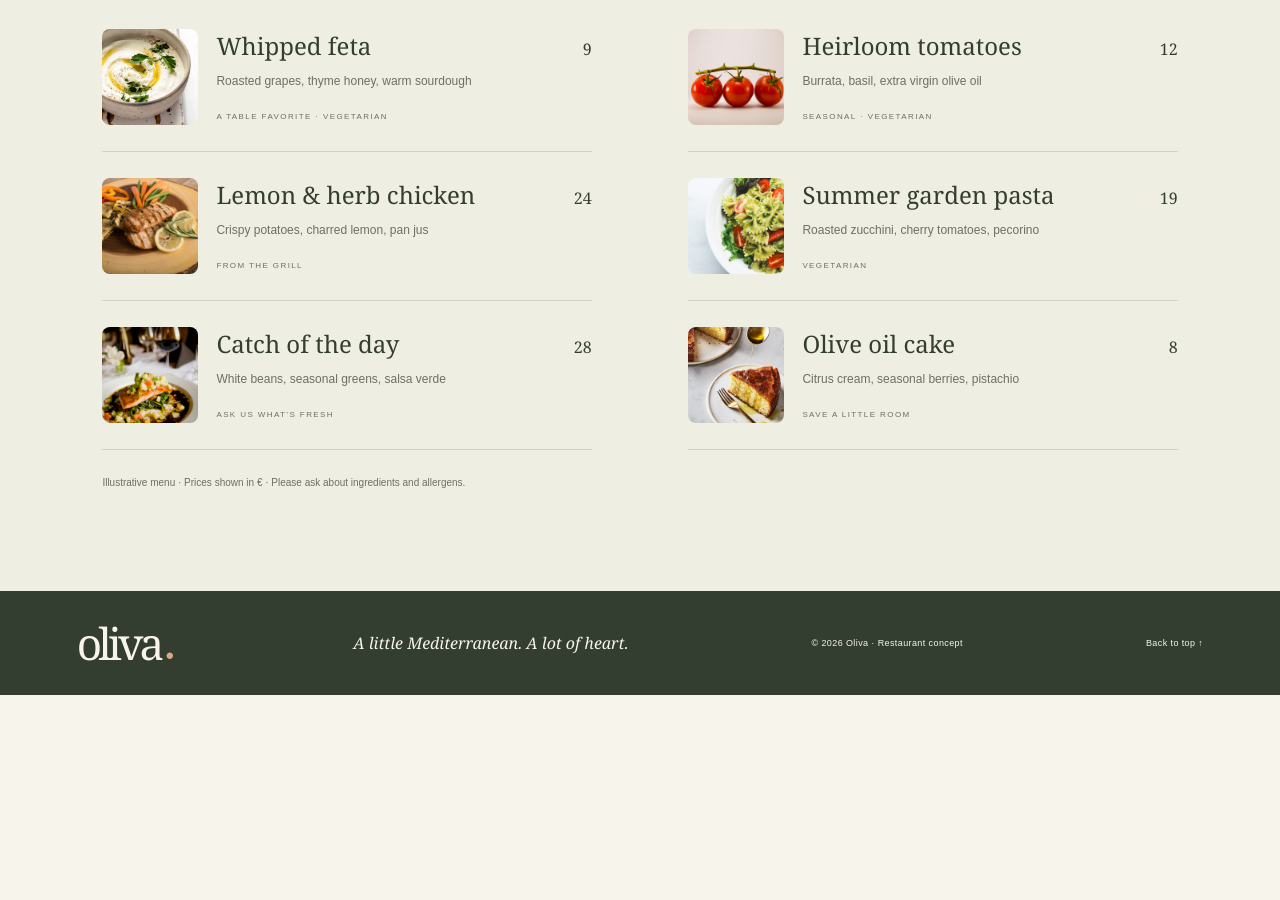
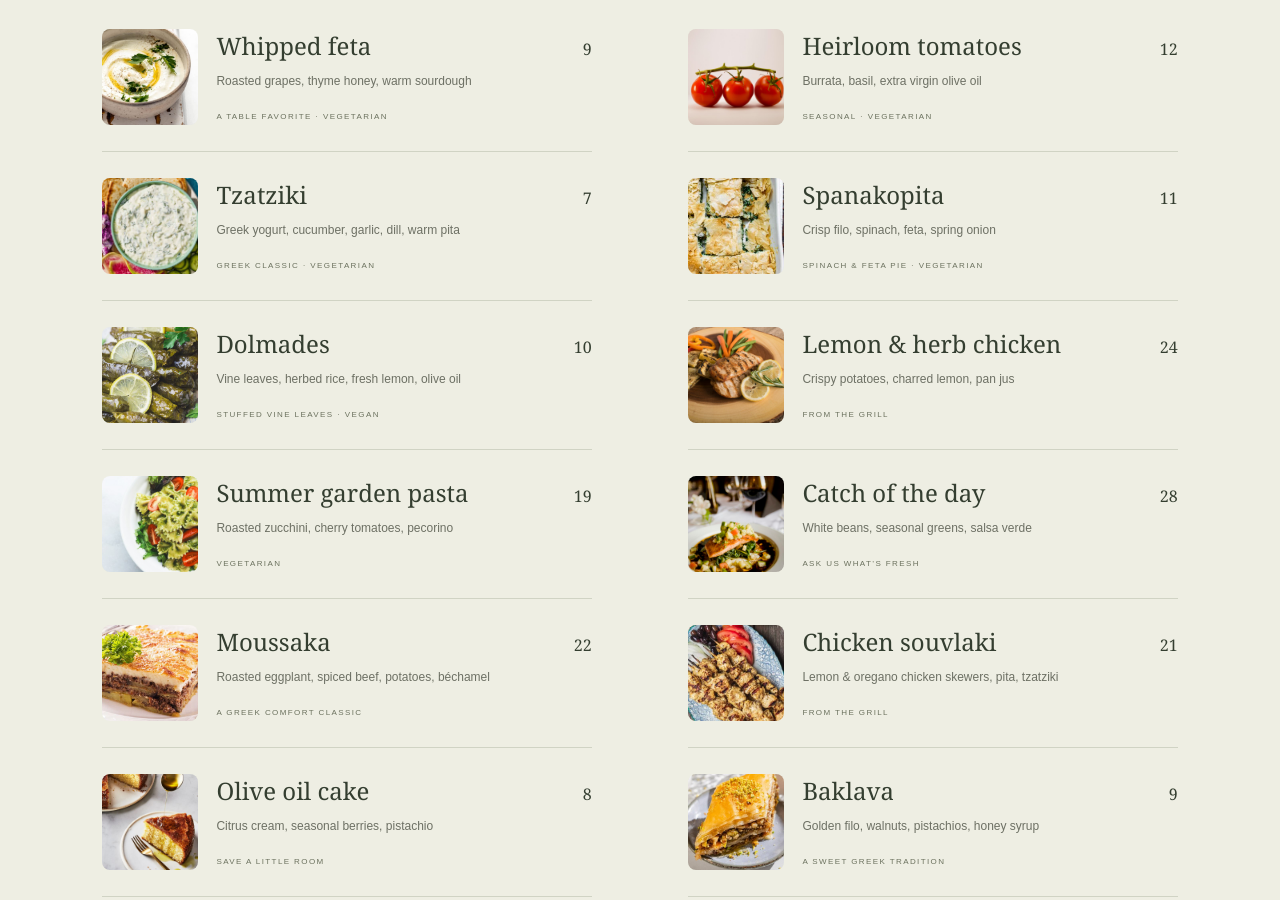
Before and after one commit to DiqingJunYao/restaurantWebpage0, a website: page menu.html in a window 1280 px wide. Shown: the part 410-1310 px from the top of the page. Before the commit the page ends 1105 px from the top, so only its background shows below. Drawn offline with Linux system fonts and the light colour scheme.

Commit message:
Update Site source

```diff
--- a/menu.html
+++ b/menu.html
@@ -87,6 +87,48 @@
             <span class="dish-tag">SEASONAL · VEGETARIAN</span>
             </div>
           </article>
+          <article class="dish" data-category="small">
+            <!-- DISH PHOTO: tzatziki.jpg — replace the thumbnail and full-size version with your own dish photograph. -->
+            <button class="dish-photo" type="button" data-full-image="src/images/menu/full/tzatziki.jpg" aria-label="Enlarge photo of Tzatziki" aria-haspopup="dialog" aria-controls="dish-lightbox">
+              <img class="dish-image" src="src/images/menu/tzatziki.jpg" width="96" height="96" alt="Creamy tzatziki dip with olive oil and herbs" loading="lazy" decoding="async" />
+            </button>
+            <div class="dish-copy">
+              <div class="dish-top">
+                <h3>Tzatziki</h3>
+                <span>7</span>
+              </div>
+              <p>Greek yogurt, cucumber, garlic, dill, warm pita</p>
+              <span class="dish-tag">GREEK CLASSIC · VEGETARIAN</span>
+            </div>
+          </article>
+          <article class="dish" data-category="small">
+            <!-- DISH PHOTO: spanakopita.jpg — replace the thumbnail and full-size version with your own dish photograph. -->
+            <button class="dish-photo" type="button" data-full-image="src/images/menu/full/spanakopita.jpg" aria-label="Enlarge photo of Spanakopita" aria-haspopup="dialog" aria-controls="dish-lightbox">
+              <img class="dish-image" src="src/images/menu/spanakopita.jpg" width="96" height="96" alt="Golden filo spinach and feta pie cut into squares" loading="lazy" decoding="async" />
+            </button>
+            <div class="dish-copy">
+              <div class="dish-top">
+                <h3>Spanakopita</h3>
+                <span>11</span>
+              </div>
+              <p>Crisp filo, spinach, feta, spring onion</p>
+              <span class="dish-tag">SPINACH &amp; FETA PIE · VEGETARIAN</span>
+            </div>
+          </article>
+          <article class="dish" data-category="small">
+            <!-- DISH PHOTO: dolmades.jpg — replace the thumbnail and full-size version with your own dish photograph. -->
+            <button class="dish-photo" type="button" data-full-image="src/images/menu/full/dolmades.jpg" aria-label="Enlarge photo of Dolmades" aria-haspopup="dialog" aria-controls="dish-lightbox">
+              <img class="dish-image" src="src/images/menu/dolmades.jpg" width="96" height="96" alt="Stuffed grape leaves garnished with lemon slices" loading="lazy" decoding="async" />
+            </button>
+            <div class="dish-copy">
+              <div class="dish-top">
+                <h3>Dolmades</h3>
+                <span>10</span>
+              </div>
+              <p>Vine leaves, herbed rice, fresh lemon, olive oil</p>
+              <span class="dish-tag">STUFFED VINE LEAVES · VEGAN</span>
+            </div>
+          </article>
           <article class="dish" data-category="main">
             <!-- DISH PHOTO: lemon-herb-chicken.jpg — replace with your own dish photograph. -->
             <button class="dish-photo" type="button" data-full-image="src/images/menu/full/lemon-herb-chicken.jpg" aria-label="Enlarge photo of Lemon and herb chicken" aria-haspopup="dialog" aria-controls="dish-lightbox">
@@ -129,6 +171,34 @@
             <span class="dish-tag">ASK US WHAT’S FRESH</span>
             </div>
           </article>
+          <article class="dish" data-category="main">
+            <!-- DISH PHOTO: moussaka.jpg — replace the thumbnail and full-size version with your own dish photograph. -->
+            <button class="dish-photo" type="button" data-full-image="src/images/menu/full/moussaka.jpg" aria-label="Enlarge photo of Moussaka" aria-haspopup="dialog" aria-controls="dish-lightbox">
+              <img class="dish-image" src="src/images/menu/moussaka.jpg" width="96" height="96" alt="Layered moussaka topped with golden béchamel" loading="lazy" decoding="async" />
+            </button>
+            <div class="dish-copy">
+              <div class="dish-top">
+                <h3>Moussaka</h3>
+                <span>22</span>
+              </div>
+              <p>Roasted eggplant, spiced beef, potatoes, béchamel</p>
+              <span class="dish-tag">A GREEK COMFORT CLASSIC</span>
+            </div>
+          </article>
+          <article class="dish" data-category="main">
+            <!-- DISH PHOTO: chicken-souvlaki.jpg — replace the thumbnail and full-size version with your own dish photograph. -->
+            <button class="dish-photo" type="button" data-full-image="src/images/menu/full/chicken-souvlaki.jpg" aria-label="Enlarge photo of Chicken souvlaki" aria-haspopup="dialog" aria-controls="dish-lightbox">
+              <img class="dish-image" src="src/images/menu/chicken-souvlaki.jpg" width="96" height="96" alt="Grilled chicken souvlaki skewers with pita and tzatziki" loading="lazy" decoding="async" />
+            </button>
+            <div class="dish-copy">
+              <div class="dish-top">
+                <h3>Chicken souvlaki</h3>
+                <span>21</span>
+              </div>
+              <p>Lemon &amp; oregano chicken skewers, pita, tzatziki</p>
+              <span class="dish-tag">FROM THE GRILL</span>
+            </div>
+          </article>
           <article class="dish" data-category="sweet">
             <!-- DISH PHOTO: olive-oil-cake.jpg — replace with your own dish photograph. -->
             <button class="dish-photo" type="button" data-full-image="src/images/menu/full/olive-oil-cake.jpg" aria-label="Enlarge photo of Olive oil cake" aria-haspopup="dialog" aria-controls="dish-lightbox">
@@ -141,6 +211,20 @@
             </div>
             <p>Citrus cream, seasonal berries, pistachio</p>
             <span class="dish-tag">SAVE A LITTLE ROOM</span>
+            </div>
+          </article>
+          <article class="dish" data-category="sweet">
+            <!-- DISH PHOTO: baklava.jpg — replace the thumbnail and full-size version with your own dish photograph. -->
+            <button class="dish-photo" type="button" data-full-image="src/images/menu/full/baklava.jpg" aria-label="Enlarge photo of Baklava" aria-haspopup="dialog" aria-controls="dish-lightbox">
+              <img class="dish-image" src="src/images/menu/baklava.jpg" width="96" height="96" alt="Layers of golden baklava with chopped nuts" loading="lazy" decoding="async" />
+            </button>
+            <div class="dish-copy">
+              <div class="dish-top">
+                <h3>Baklava</h3>
+                <span>9</span>
+              </div>
+              <p>Golden filo, walnuts, pistachios, honey syrup</p>
+              <span class="dish-tag">A SWEET GREEK TRADITION</span>
             </div>
           </article>
         </div>
```
Also changed, not shown: src/images/README.md, src/images/menu/baklava.jpg (added), src/images/menu/chicken-souvlaki.jpg (added), src/images/menu/dolmades.jpg (added), src/images/menu/full/baklava.jpg (added), src/images/menu/full/chicken-souvlaki.jpg (added), src/images/menu/full/dolmades.jpg (added), src/images/menu/full/moussaka.jpg (added), src/images/menu/full/spanakopita.jpg (added), src/images/menu/full/tzatziki.jpg (added), src/images/menu/moussaka.jpg (added), src/images/menu/spanakopita.jpg (added), src/images/menu/tzatziki.jpg (added).
